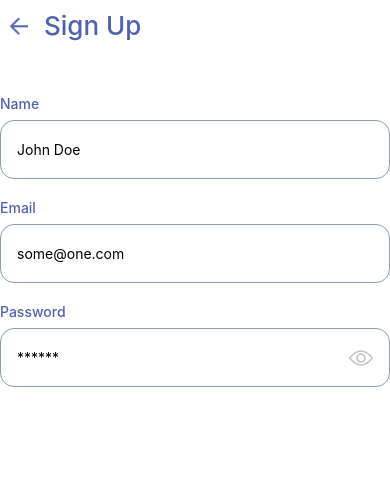
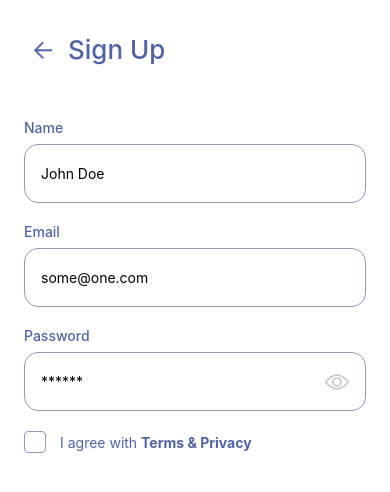
Before and after one commit to mnerva/MobileAppExample, a React Native app: screen / in a window 390 px wide. Shown: the top 492 px of the page. Built offline with nearby package versions, Linux system fonts and the light colour scheme.

Commit message:
Checkbox komponent

```diff
--- a/app/_layout.tsx
+++ b/app/_layout.tsx
@@ -5,6 +5,7 @@
     <Stack>
       <Stack.Screen name="index" options={{ headerShown: false }} />
       <Stack.Screen name="signup" options={{ headerShown: false }} />
+      <Stack.Screen name="signin" options={{ headerShown: false }} />
     </Stack>
   );
 }
--- /dev/null
+++ b/src/components/Checkbox/index.tsx
@@ -0,0 +1,16 @@
+import { TouchableOpacity, View, Image } from "react-native";
+import styles from "./style";
+
+const Checkbox = ({checked = false, onCheck}: {checked: boolean, onCheck: (checked: boolean) => void}) => {
+  return (
+    <TouchableOpacity activeOpacity={0.6} style={styles.container} onPress={() => onCheck(!checked)}>
+      {checked ? (
+        <View style={styles.innerContainer}>
+          <Image style={styles.checkIcon} source={require('../../assets/images/Check.png')} />
+        </View>
+      ) : null}
+    </TouchableOpacity>
+  )
+}
+
+ export default Checkbox
--- /dev/null
+++ b/src/components/Checkbox/style.ts
@@ -0,0 +1,25 @@
+import { colors } from "../../utils/colors";
+ import { StyleSheet } from "react-native";
+
+ const styles = StyleSheet.create({
+   container: {
+     borderColor: colors.grey,
+     borderWidth: 1,
+     borderRadius : 4,
+     width: 22,
+     height: 22,
+   },
+   innerContainer: {
+     backgroundColor: colors.grey,
+     width: '100%',
+     height: '100%',
+     justifyContent: 'center',
+     alignItems: 'center',
+   },
+   checkIcon: {
+     width: 12,
+     height: 9,
+   },
+ });
+
+ export default styles;
--- a/src/screens/Signup/index.tsx
+++ b/src/screens/Signup/index.tsx
@@ -1,20 +1,28 @@
-import { View } from "react-native";
+import { View, Text } from "react-native";
 import styles from "./style";
 import Header from "../../components/AuthHeader";
 import Input from "../../components/Input";
+import Checkbox from "../../components/Checkbox"
 import { router } from "expo-router";
+import { useState } from "react";
 
 const Signup = () => {
+  const [checked, setChecked] = useState(false)
+
   const handleBackPress = () => {
     router.back();
   };
 
   return (
-    <View style={styles}>
+    <View style={styles.container}>
       <Header title="Sign Up" onBackPress={handleBackPress} />
       <Input label="Name" placeholder="John Doe"/>
       <Input label="Email" placeholder="some@one.com"/>
       <Input isPassword label="Password" placeholder="******"/>
+      <View style={styles.agreeRow}>
+        <Checkbox checked={checked} onCheck={setChecked}/>
+        <Text style={styles.agreeText}>I agree with <Text style={styles.agreeTextBold}>Terms & Privacy</Text></Text>
+      </View>
     </View>
   );
 };
--- a/src/screens/Signup/style.ts
+++ b/src/screens/Signup/style.ts
@@ -1,7 +1,21 @@
 import { StyleSheet } from "react-native";
+import { colors } from "../../utils/colors"
 
 const styles = StyleSheet.create({
-
+  container: {
+    padding: 24,
+  },
+  agreeRow: {
+    flexDirection: 'row',
+    alignItems: 'center',
+  },
+  agreeText: {
+    color: colors.blue,
+    marginHorizontal: 14,
+  },
+  agreeTextBold: {
+    fontWeight: 'bold',
+  },
 });
 
 export default styles;
```
Also changed, not shown: app/index.tsx (+6 -4 lines), app/signin.tsx (added), src/assets/images/Check.png (added).
